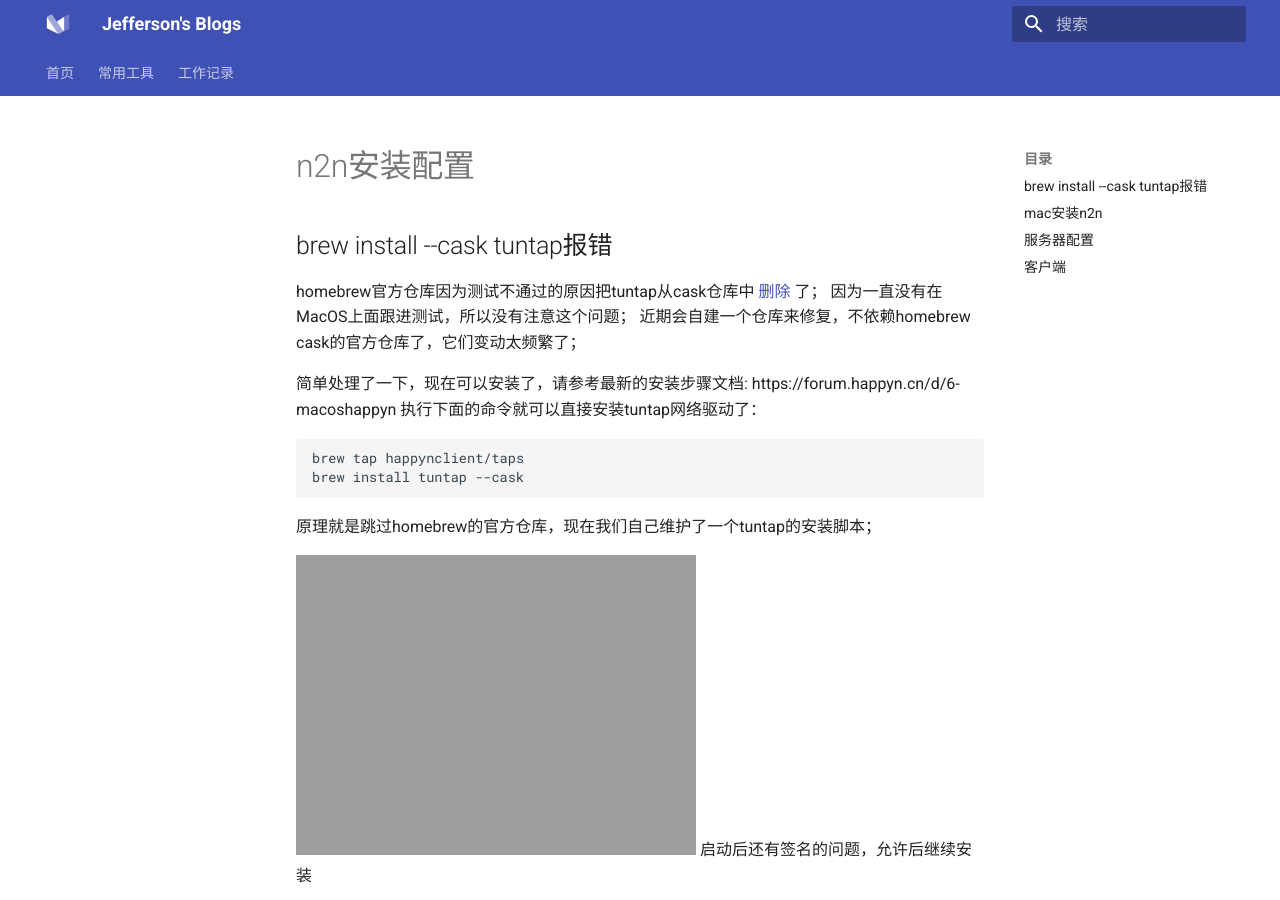
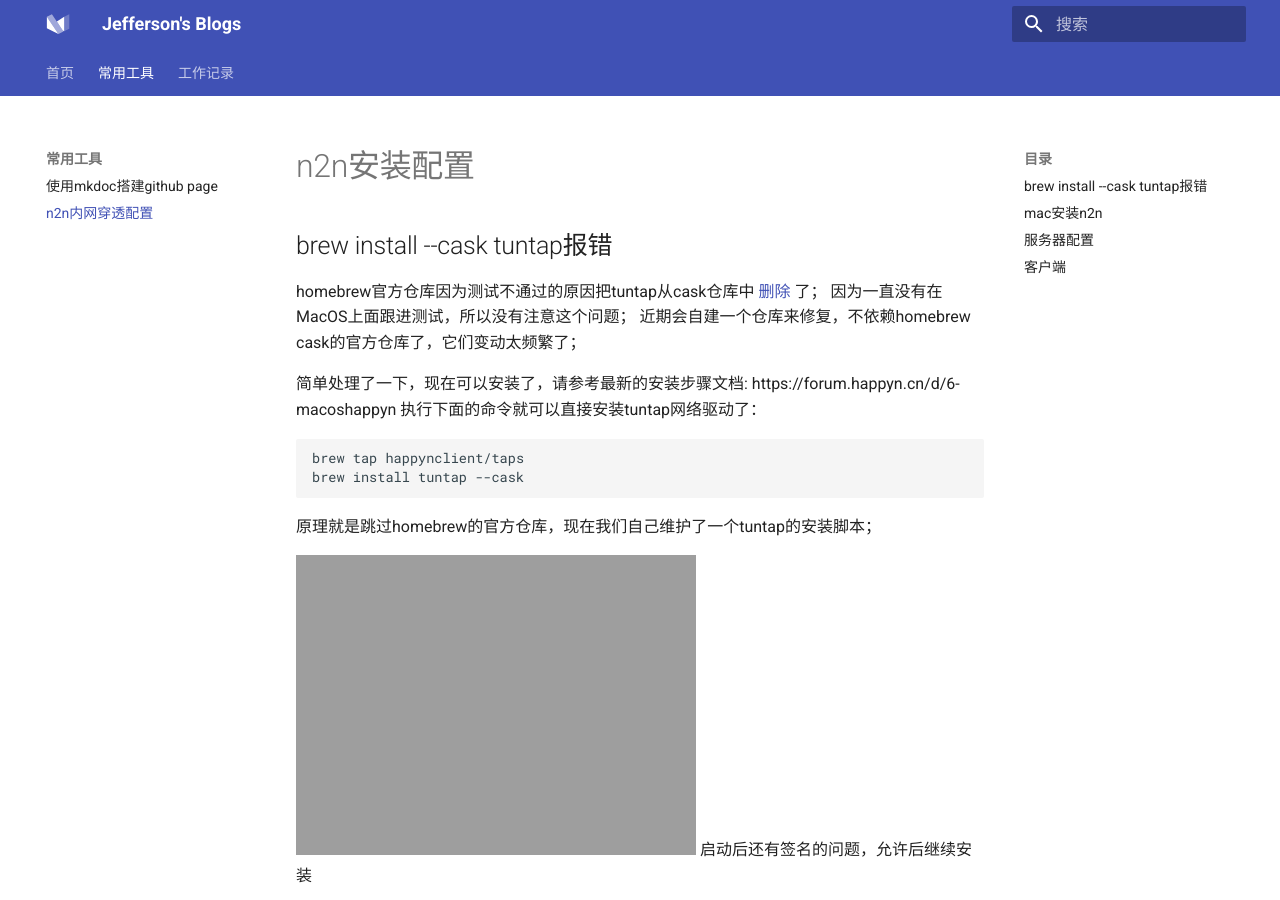
Before and after one commit to jeffersonchou/jeffersonchou.github.io, an MkDocs documentation site: the page built from docs/4.Tools/20220622-n2n内网穿透配置.md, in a window 1280 px wide and 900 px high. Built offline with MkDocs 1.6.1 and Material for MkDocs 9.7.7, drawn with Linux system fonts in a browser that asks for light colours.

Commit message:
增加n2n配置

```diff
--- a/mkdocs.yml
+++ b/mkdocs.yml
@@ -36,5 +36,6 @@
 
     - 常用工具:
       - 使用mkdoc搭建github page: 4.Tools/20220622-使用mkdoc搭建github page.md
+      - n2n内网穿透配置: 4.Tools/20220622-n2n内网穿透配置.md
 
     - 工作记录: works.md
```
